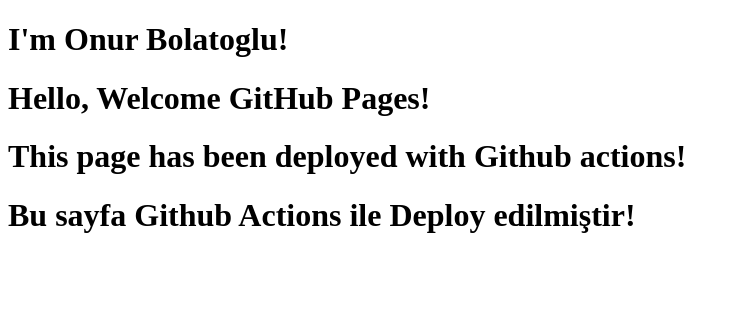
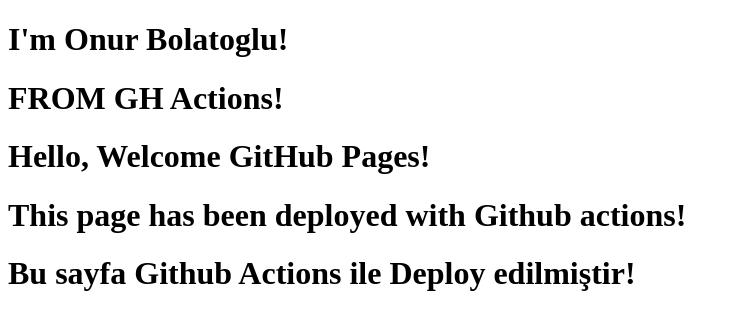
Before and after one commit to Onurbolatogluu/gh-pages-with-workflows, a website: page src/index.html in a window 1280 px wide. Shown: the whole page, without its empty margins (0-739 px from the left). Drawn offline with Linux system fonts and the light colour scheme.

Commit message:
added h1 index.html

```diff
--- a/src/index.html
+++ b/src/index.html
@@ -7,6 +7,7 @@
 </head>
 <body>
     <h1>I'm Onur Bolatoglu!</h1>
+    <h1>FROM GH Actions!</h1>
     <h1>Hello, Welcome GitHub Pages!</h1>
     <h1>This page has been deployed with Github actions!</h1>
     <h1>Bu sayfa Github Actions ile Deploy edilmiştir!</h1>
```
